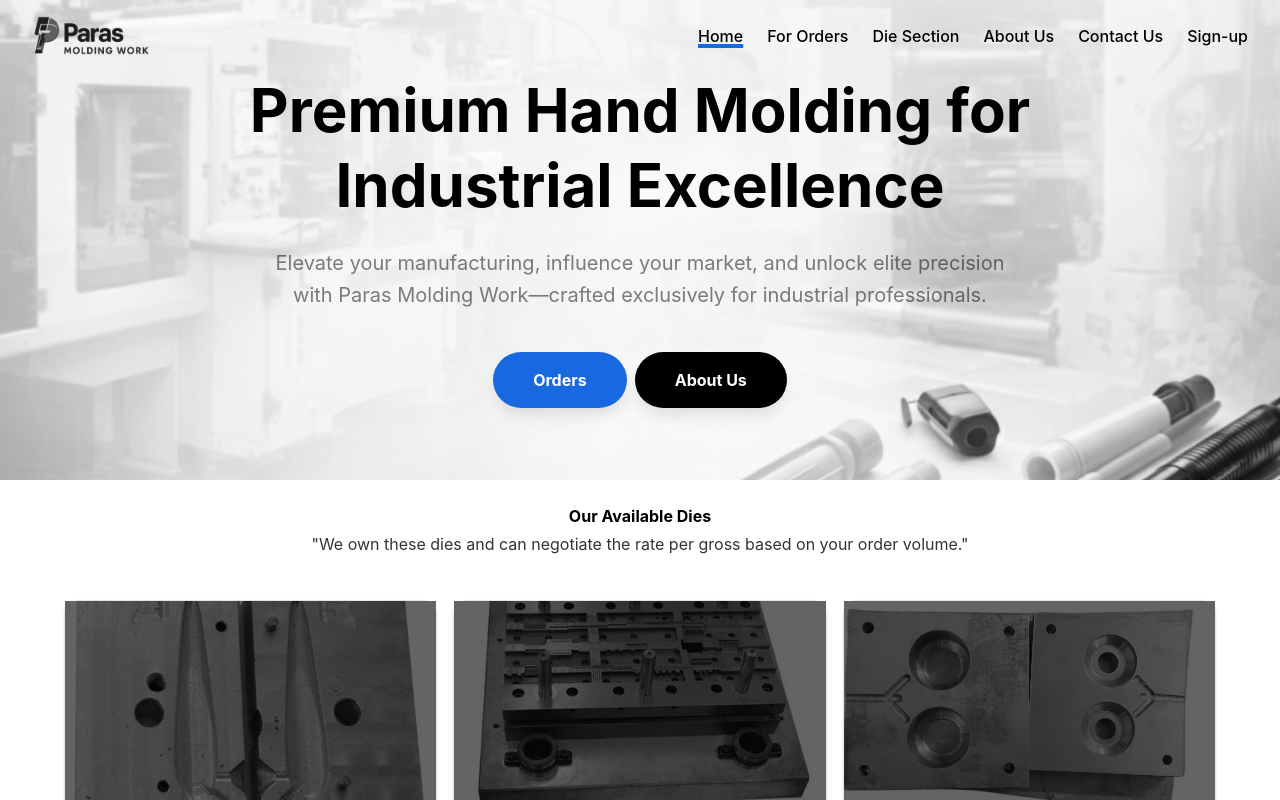
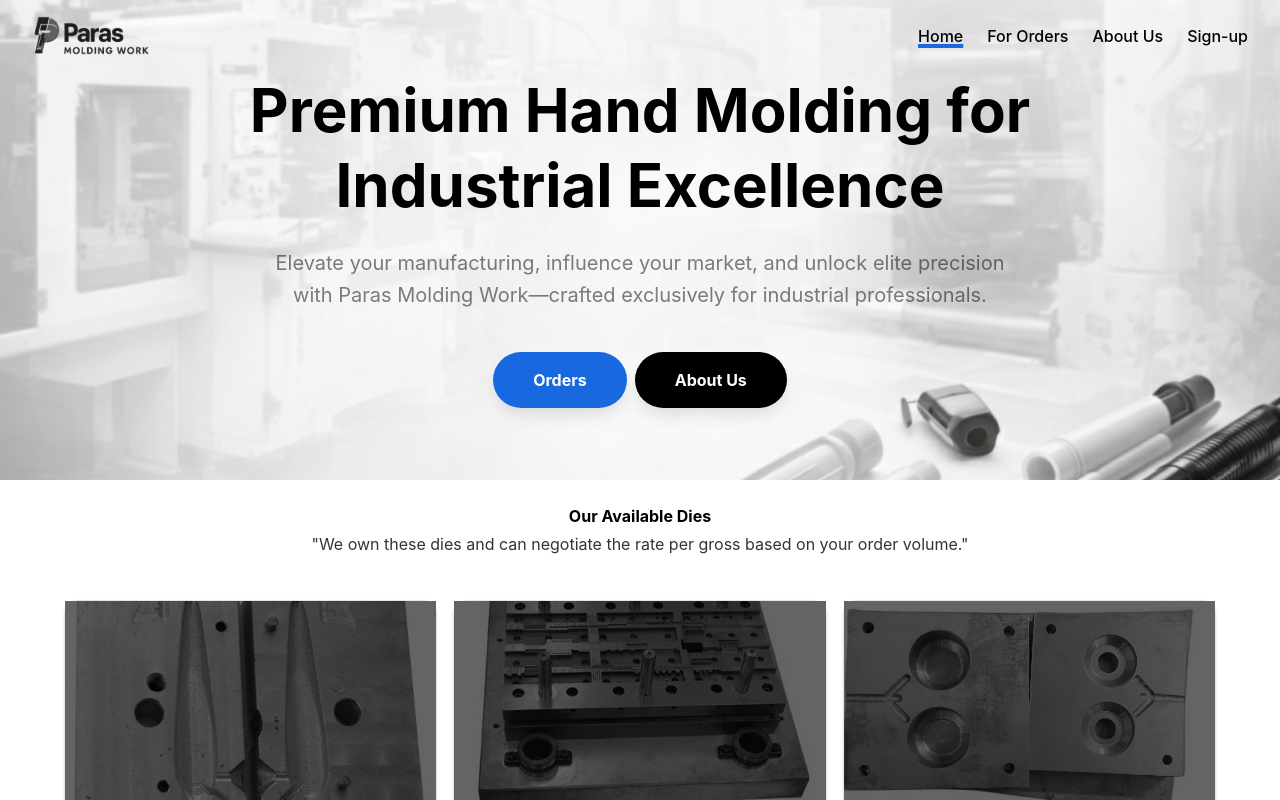
Before and after one commit to Vijay0908-lab/Molding-Web, a React (Vite) app in the folder Front-End/: page / in a window 1280 px wide. Shown: the top 800 px of the page. Built offline with nearby package versions, Linux system fonts and the light colour scheme.

Commit message:
some conflict error

```diff
--- a/Front-End/src/App.jsx
+++ b/Front-End/src/App.jsx
@@ -23,7 +23,7 @@ export function App(){
         <Routes >
           <Route path="/" element={<Home />} />
           <Route path="/orders" element={<ForOrders />} />
-          <Route path="/die-section" element={<DieSection />} />
+          {/* <Route path="/die-section" element={<DieSection />} /> */}
           <Route path="/about-us" element={<About />} />
           {/* <Route path="/contact-us" element={<Contact />} /> */}
           <Route path="/sign-up" element={<Login />} />
--- a/Front-End/src/ui/Header.jsx
+++ b/Front-End/src/ui/Header.jsx
@@ -40,9 +40,9 @@ export function Header(){
 
                     </li>
                     <li><a href="/orders" className={(location.pathname === '/orders') ? activeClass : baseclass}>For Orders</a></li>
-                    <li><a href="/die-section" className={(location.pathname === '/die-section') ? activeClass : baseclass}>Die Section</a></li>
+                    {/* <li><a href="/die-section" className={(location.pathname === '/die-section') ? activeClass : baseclass}>Die Section</a></li> */}
                     <li><a href="/about-us" className={(location.pathname === '/about-us') ? activeClass : baseclass}>About Us</a></li>
-                    <li><a href="/contact-us" className={(location.pathname === '/contact-us') ? activeClass : baseclass}>Contact Us</a></li>
+                    {/* <li><a href="/contact-us" className={(location.pathname === '/contact-us') ? activeClass : baseclass}>Contact Us</a></li> */}
                     <li><a href="/sign-up" className={(location.pathname === '/sign-up') ? activeClass : baseclass} >Sign-up</a></li>
                 </ul>
             </div>
```
Also changed, not shown: Front-End/src/pages/Home.jsx (line endings or trailing spaces).
